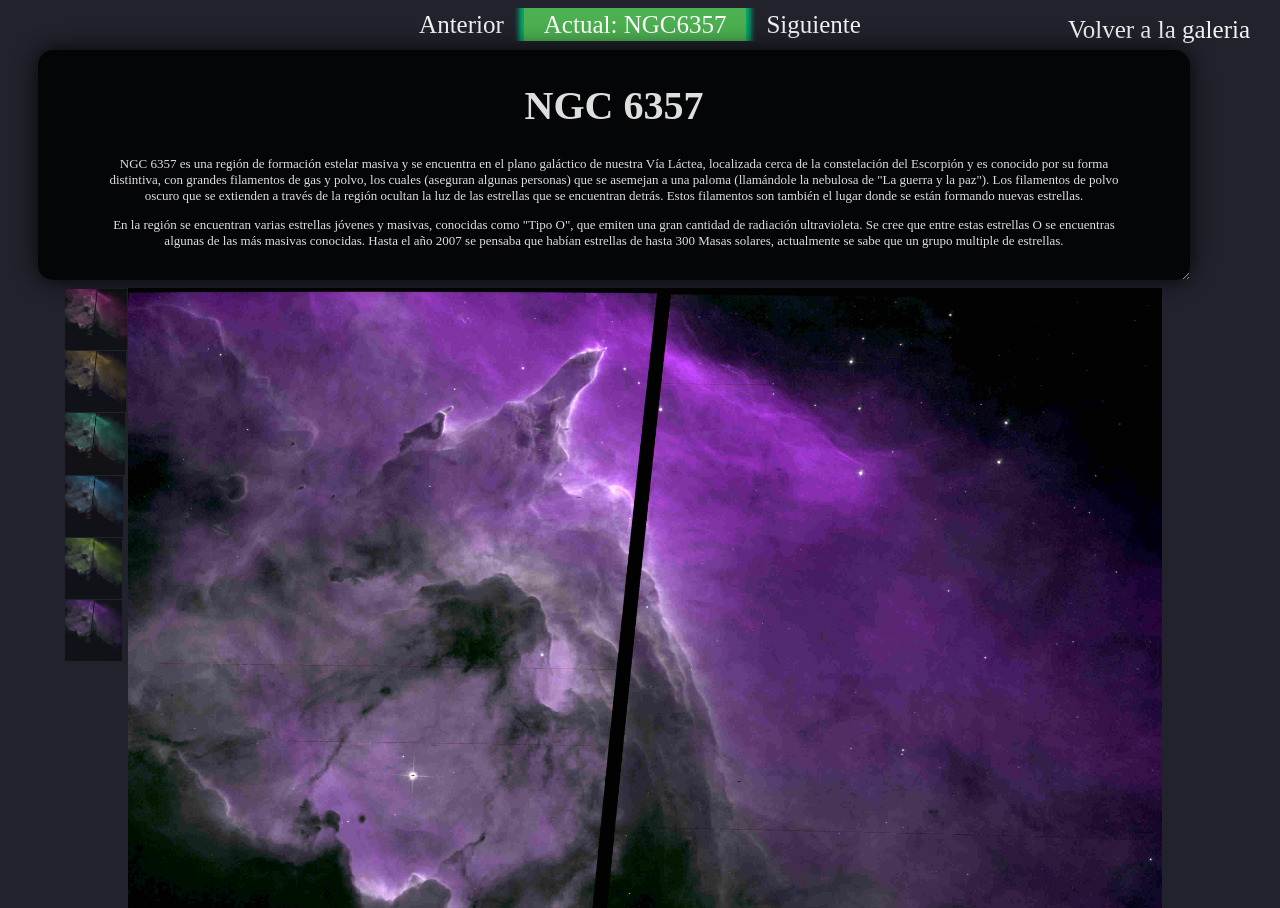
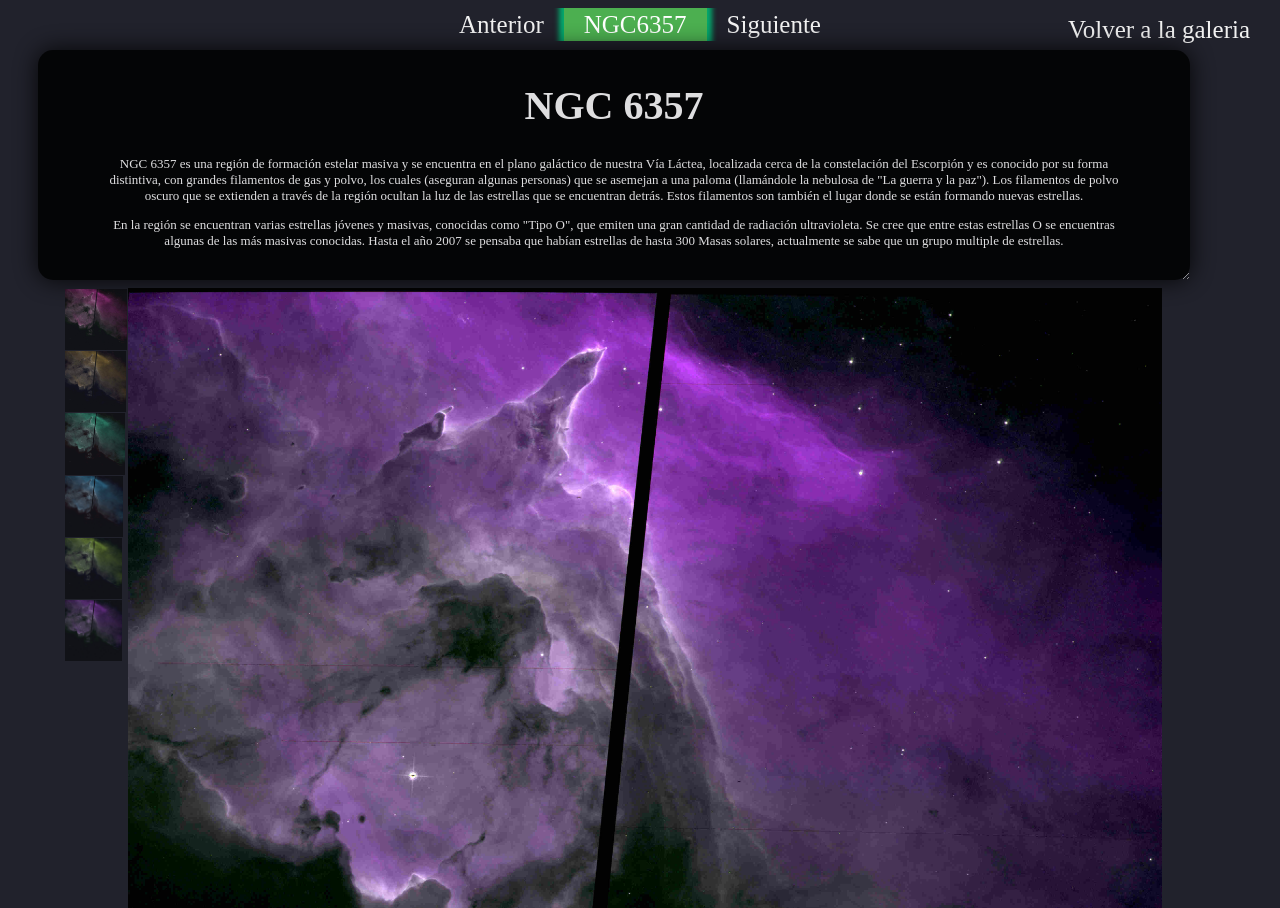
Before and after one commit to nicomedinap/nicomedinap.github.io, a Jekyll site: the page Galeria/HST/MostrarImagenesNGC6357.html, which Jekyll copies as it is, in a window 1280 px wide. Built offline with Jekyll 4.4.1, drawn with Linux system fonts in a browser that asks for light colours.

Commit message:
Update MostrarImagenesNGC6357.html

```diff
--- a/Galeria/HST/MostrarImagenesNGC6357.html
+++ b/Galeria/HST/MostrarImagenesNGC6357.html
@@ -15,7 +15,7 @@
 
 	<div class="BarraBotones">
 		<a href=" ">Anterior</a>
-		<a class="active" href="#home">Actual: NGC6357 </a>
+		<a class="active" href="#home"> NGC6357 </a>
 		<a href=" ">Siguiente</a>
 	</div>
 
```
